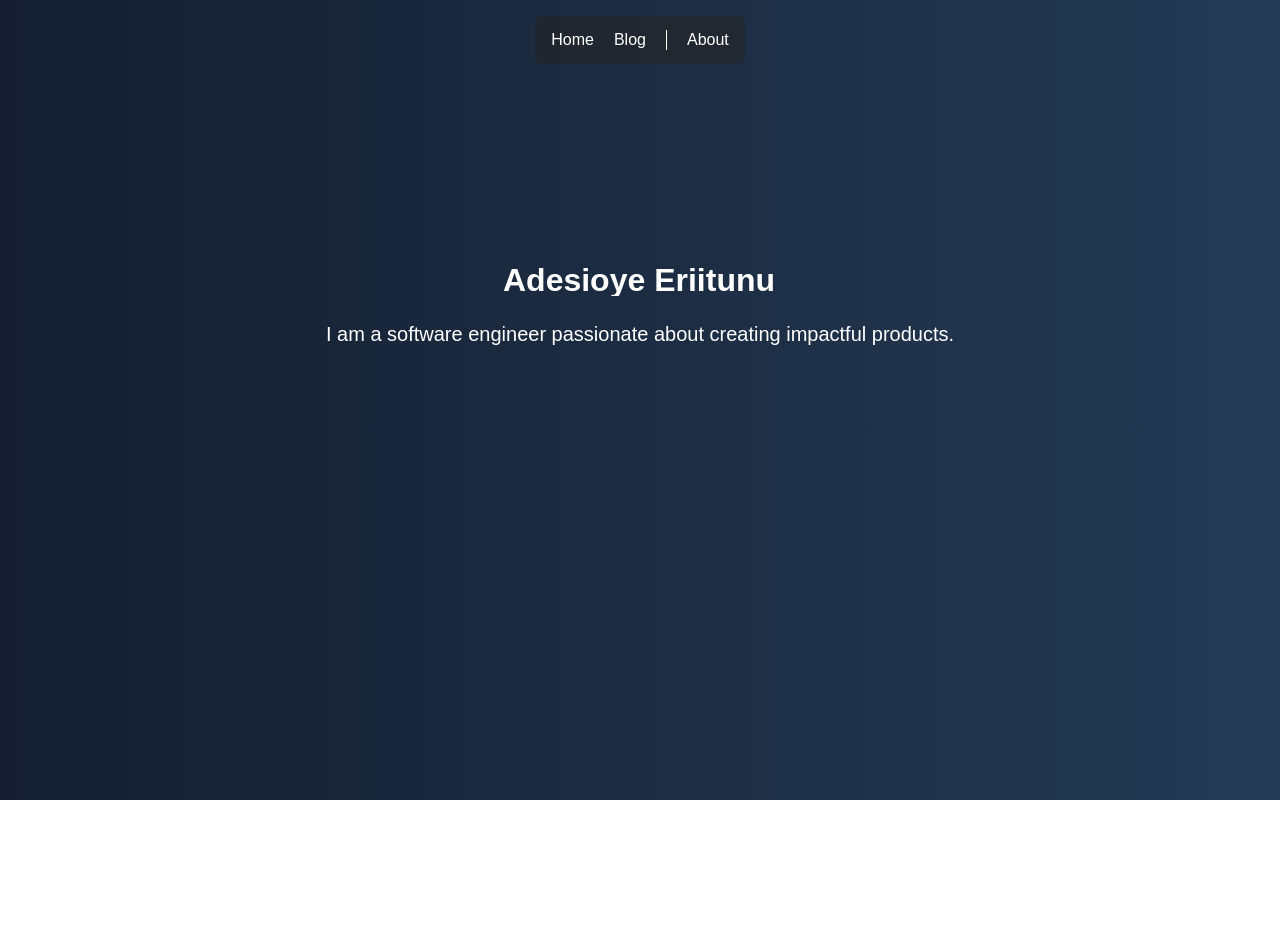
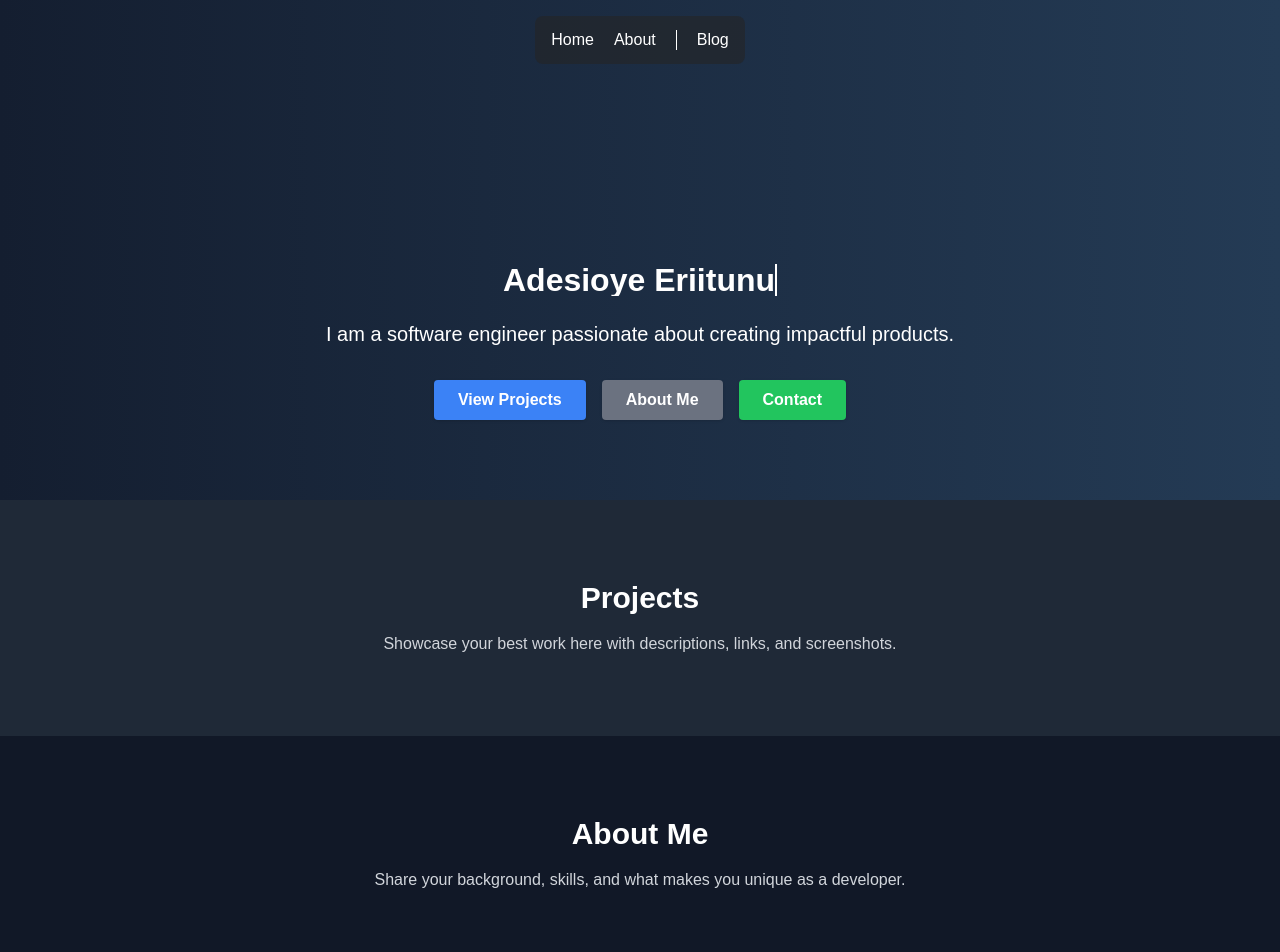
Before and after one commit to Eri-itunu/my-portfolio, a Next.js app: page / in a window 1280 px wide. Shown: the top 952 px of the page. Before the commit the page ends 800 px from the top, so only its background shows below. Built offline with nearby package versions, Linux system fonts and the light colour scheme.

Commit message:
More sections added to home page

```diff
--- a/app/page.tsx
+++ b/app/page.tsx
@@ -1,20 +1,73 @@
+'use client'
+
 import styles from './styles.module.css';
 
 export default function Home() {
+  // Smooth scrolling handler
+  const scrollToSection = (id:string) => {
+    const section = document.getElementById(id);
+    if (section) {
+      section.scrollIntoView({ behavior: "smooth" });
+    }
+  };
+
   return (
     <div className="text-white w-full container mx-auto">
-      <div className="text-left pb-12 pt-12 md:pb-20 md:pt-36 flex items-center flex-col justify-center">
+      {/* Hero Section */}
+      <div className=" h-3/4 text-left pb-12 pt-12 md:pb-20 md:pt-36 flex items-center flex-col justify-center">
         <div className="text-body px-12 flex flex-col items-center justify-center gap-6">
           {/* Typewriter Effect for Name */}
           <h1 className={`text-5xl font-semibold ${styles.typewriter}`}>
             Adesioye Eriitunu
           </h1>
         </div>
-         {/* Fade-in Text */}
-         <div className={`${styles["fade-in-up"]} mt-6 text-xl text-center px-4`}>
-            I am a software engineer passionate about creating impactful products.
+        {/* Fade-in Text */}
+        <div className={`${styles["fade-in-up"]} mt-6 text-xl text-center px-4`}>
+          I am a software engineer passionate about creating impactful products.
+        </div>
+        {/* Call-to-Actions */}
+        <div className="flex gap-4 mt-8">
+          <button
+            onClick={() => scrollToSection("projects")}
+            className="bg-blue-500 hover:bg-blue-600 text-white font-semibold py-2 px-6 rounded shadow"
+          >
+            View Projects
+          </button>
+          <button
+            onClick={() => scrollToSection("about")}
+            className="bg-gray-500 hover:bg-gray-600 text-white font-semibold py-2 px-6 rounded shadow"
+          >
+            About Me
+          </button>
+          <button
+            onClick={() => scrollToSection("contact")}
+            className="bg-green-500 hover:bg-green-600 text-white font-semibold py-2 px-6 rounded shadow"
+          >
+            Contact
+          </button>
+        </div>
+      </div>
 
-          </div>
+      {/* Placeholder Sections */}
+      <div id="projects" className="py-20 bg-gray-800">
+        <h2 className="text-3xl font-semibold text-center mb-4">Projects</h2>
+        <p className="text-center text-gray-300">
+          Showcase your best work here with descriptions, links, and screenshots.
+        </p>
+      </div>
+
+      <div id="about" className="py-20 bg-gray-900">
+        <h2 className="text-3xl font-semibold text-center mb-4">About Me</h2>
+        <p className="text-center text-gray-300">
+          Share your background, skills, and what makes you unique as a developer.
+        </p>
+      </div>
+
+      <div id="contact" className="py-20 bg-gray-800">
+        <h2 className="text-3xl font-semibold text-center mb-4">Contact</h2>
+        <p className="text-center text-gray-300">
+          Include a contact form or details for reaching out.
+        </p>
       </div>
     </div>
   );
--- a/components/BlogCard.tsx
+++ b/components/BlogCard.tsx
@@ -10,7 +10,7 @@ export default function BlogCard({ post }: BlogCardProps) {
     const {title, slug, tags, readingTime} = post.fields
 
   return (
-    <div className='border border-dashed border-white  rounded-lg' >
+    <Link href={'/blog/' + slug} className='border border-dashed border-white  rounded-lg' >
       <div className=" hover:rotate-2 focus:rotate-2 border border-white flex flex-col gap-2 rounded-lg p-3">
         <p className='text-xl font-semibold' >{title}</p>
         <p >{readingTime} minute</p>
@@ -21,8 +21,8 @@ export default function BlogCard({ post }: BlogCardProps) {
             ))}
         </span>
 
-        <Link href={'/blog/' + slug} >Read more</Link>
+        {/* <Link href={'/blog/' + slug} >Read more</Link> */}
       </div>
-    </div>
+    </Link>
   );
 }
--- a/components/navbar.tsx
+++ b/components/navbar.tsx
@@ -50,20 +50,22 @@ export default function Navbar() {
                 </Link>
 
                 <Link
+                    href="/about"
+                    className={`text-white ${router === '/about' ? 'text-blue-500' : ''}`}
+                >
+                    About
+                </Link>
+
+                <div className="h-[20px] border-l border-white"></div>
+
+                <Link
                     href="/blog"
                     className={`text-white ${router === '/blog' ? 'text-blue-500' : ''}`}
                 >
                     Blog
                 </Link>
 
-                <div className="h-[20px] border-l border-white"></div>
 
-                <Link
-                    href="/about"
-                    className={`text-white ${router === '/about' ? 'text-blue-500' : ''}`}
-                >
-                    About
-                </Link>
             </div>
         </div>
     );
```
